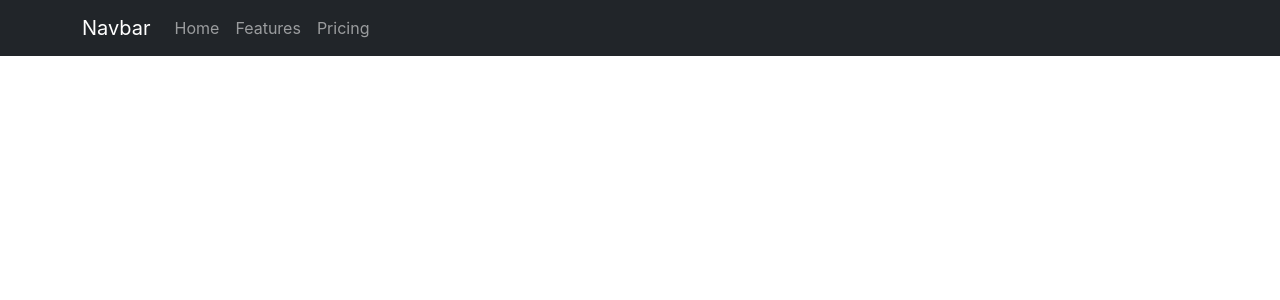
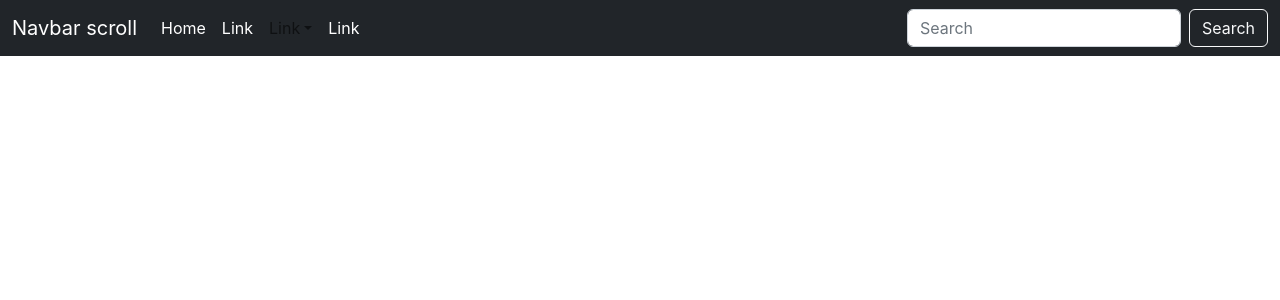
Before and after one commit to abrahamfigueroa/Dev-to-React, a React (Create React App) app: page / in a window 1280 px wide. Shown: the top 300 px of the page. Built offline with nearby package versions, Linux system fonts and the light colour scheme.

Commit message:
change color in navbar

```diff
--- a/src/App.js
+++ b/src/App.js
@@ -1,14 +1,8 @@
-import logo from './logo.svg';
-import './App.css';
-
-
-import NavBar from './components/navBar';
-import BasicExample from './components/navBar';
-import ColorSchemesExample from './components/navBar';
+import NavScrollExample from './components/navBar';
 function App() {
   return (
     <div className="App">
-      <ColorSchemesExample/>
+      <NavScrollExample/>
     </div>
   );
 }
--- a/src/components/navBar.js
+++ b/src/components/navBar.js
@@ -1,23 +1,51 @@
+import Button from 'react-bootstrap/Button';
 import Container from 'react-bootstrap/Container';
+import Form from 'react-bootstrap/Form';
 import Nav from 'react-bootstrap/Nav';
 import Navbar from 'react-bootstrap/Navbar';
+import NavDropdown from 'react-bootstrap/NavDropdown';
 
-function ColorSchemesExample() {
+function NavScrollExample() {
   return (
-    <>
-      <Navbar bg="dark" variant="dark">
-        <Container>
-          <Navbar.Brand href="#home">Navbar</Navbar.Brand>
-          <Nav className="me-auto">
-            <Nav.Link href="#home">Home</Nav.Link>
-            <Nav.Link href="#features">Features</Nav.Link>
-            <Nav.Link href="#pricing">Pricing</Nav.Link>
+    <Navbar bg="dark" expand="lg">
+      <Container fluid>
+        <Navbar.Brand href="#" className='text-white'>Navbar scroll</Navbar.Brand>
+        <Navbar.Toggle aria-controls="navbarScroll" />
+        <Navbar.Collapse id="navbarScroll">
+          <Nav
+            className="me-auto my-2 my-lg-0"
+            style={{ maxHeight: '100px' }}
+            navbarScroll
+          >
+            <Nav.Link href="#action1" className='text-white'>Home</Nav.Link>
+            <Nav.Link href="#action2" className='text-white'>Link</Nav.Link>
+            <NavDropdown title="Link" id="navbarScrollingDropdown">
+              <NavDropdown.Item href="#action3">Action</NavDropdown.Item>
+              <NavDropdown.Item href="#action4">
+                Another action
+              </NavDropdown.Item>
+              <NavDropdown.Divider />
+              <NavDropdown.Item href="#action5">
+                Something else here
+              </NavDropdown.Item>
+            </NavDropdown>
+            <Nav.Link href="#" disabled className='text-white'>
+              Link
+            </Nav.Link>
           </Nav>
-        </Container>
-      </Navbar>
-
-    </>
+          <Form className="d-flex">
+            <Form.Control
+              type="search"
+              placeholder="Search"
+              className="me-2"
+              aria-label="Search"
+            />
+            <Button variant="outline-light">Search</Button>
+          </Form>
+        </Navbar.Collapse>
+      </Container>
+    </Navbar>
   );
 }
 
-export default ColorSchemesExample;
+export default NavScrollExample;
```
